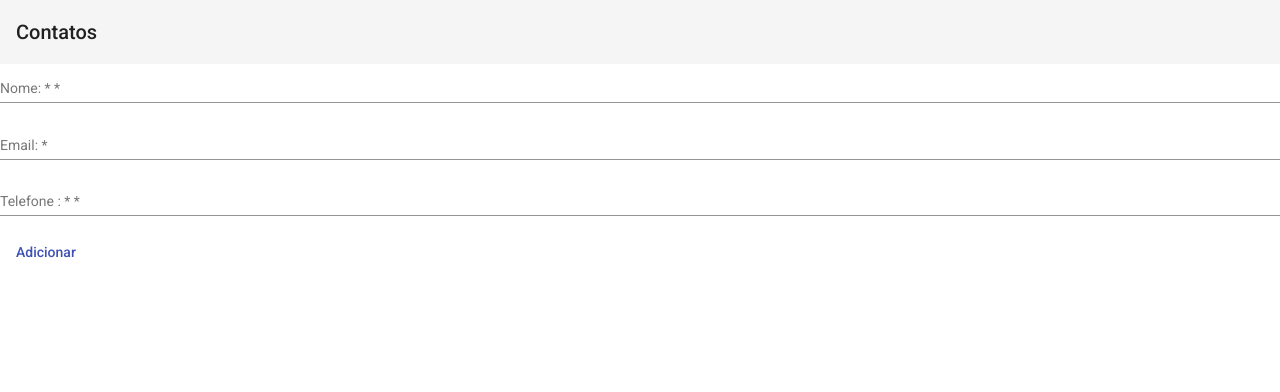
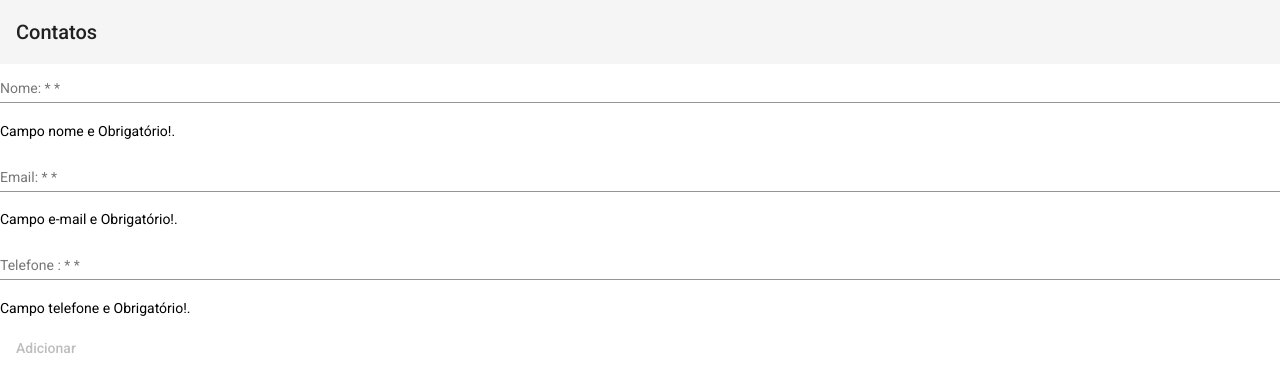
Before and after one commit to TalissonMelo/contact-spring-angular, an Angular app in the folder contact-ui/: page / in a window 1280 px wide. Shown: the top 392 px of the page. Built offline with nearby package versions, Linux system fonts and the light colour scheme.

Commit message:
Trabalhando com validações no formulário

```diff
--- a/contact-ui/src/app/contact/contact.component.html
+++ b/contact-ui/src/app/contact/contact.component.html
@@ -1,19 +1,41 @@
 <mat-toolbar>Contatos</mat-toolbar>
 <form [formGroup]="form" (ngSubmit)="submit()">
+
     <mat-form-field class="full-width">
         <mat-label>Nome: *</mat-label>
         <input formControlName="name" matInput placeholder="Digite seu nome.">
     </mat-form-field>
+
+    <div *ngIf="form.controls.name.errors">
+        <div *ngIf="form.controls.name.errors.required">
+            <p>Campo nome e Obrigatório!.</p>
+        </div>
+    </div>
 
     <mat-form-field class="full-width">
         <mat-label>Email: *</mat-label>
         <input formControlName="email" matInput placeholder="Digite seu melhor e-mail.">
     </mat-form-field>
 
+    <div *ngIf="form.controls.email.errors">
+        <div *ngIf="form.controls.email.errors.required">
+            <p>Campo e-mail e Obrigatório!.</p>
+        </div>
+        <div *ngIf="form.controls.email.errors.email">
+            <p>Email invalido!.</p>
+        </div>
+    </div>
+
     <mat-form-field class="full-width">
         <mat-label>Telefone : *</mat-label>
         <input formControlName="phone" matInput placeholder="Digite o Telefone.">
     </mat-form-field>
 
-    <button mat-button color="primary">Adicionar</button>
+    <div *ngIf="form.controls.phone.errors">
+        <div *ngIf="form.controls.phone.errors.required">
+            <p>Campo telefone e Obrigatório!.</p>
+        </div>
+    </div>
+
+    <button [disabled]="!form.valid" mat-button color="primary">Adicionar</button>
 </form>
--- a/contact-ui/src/app/contact/contact.component.ts
+++ b/contact-ui/src/app/contact/contact.component.ts
@@ -18,7 +18,7 @@ export class ContactComponent implements OnInit {
   ngOnInit(): void {
     this.form = this.formBuilder.group({
       name:['',Validators.required],
-      email: ['', Validators.email],
+      email: ['', [Validators.required, Validators.email]],
       phone: ['',Validators.required]
     })
 
```
